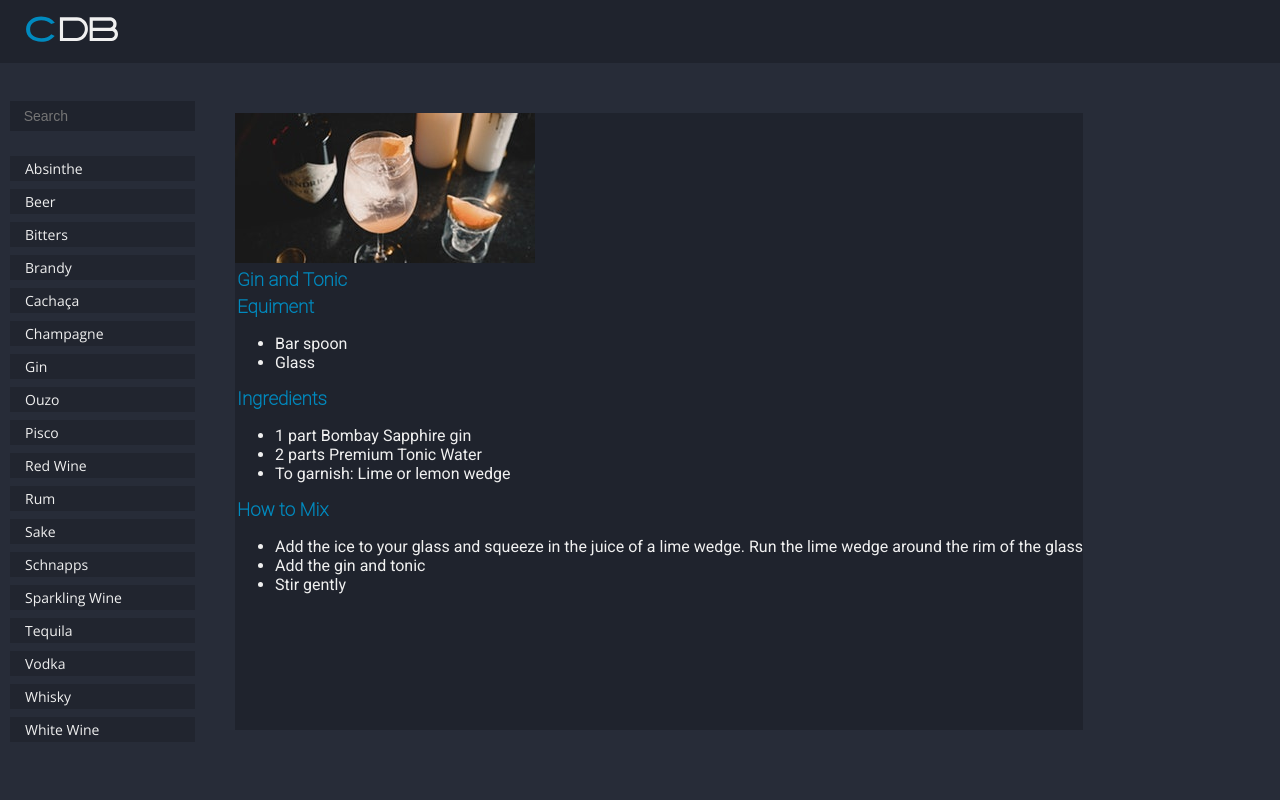
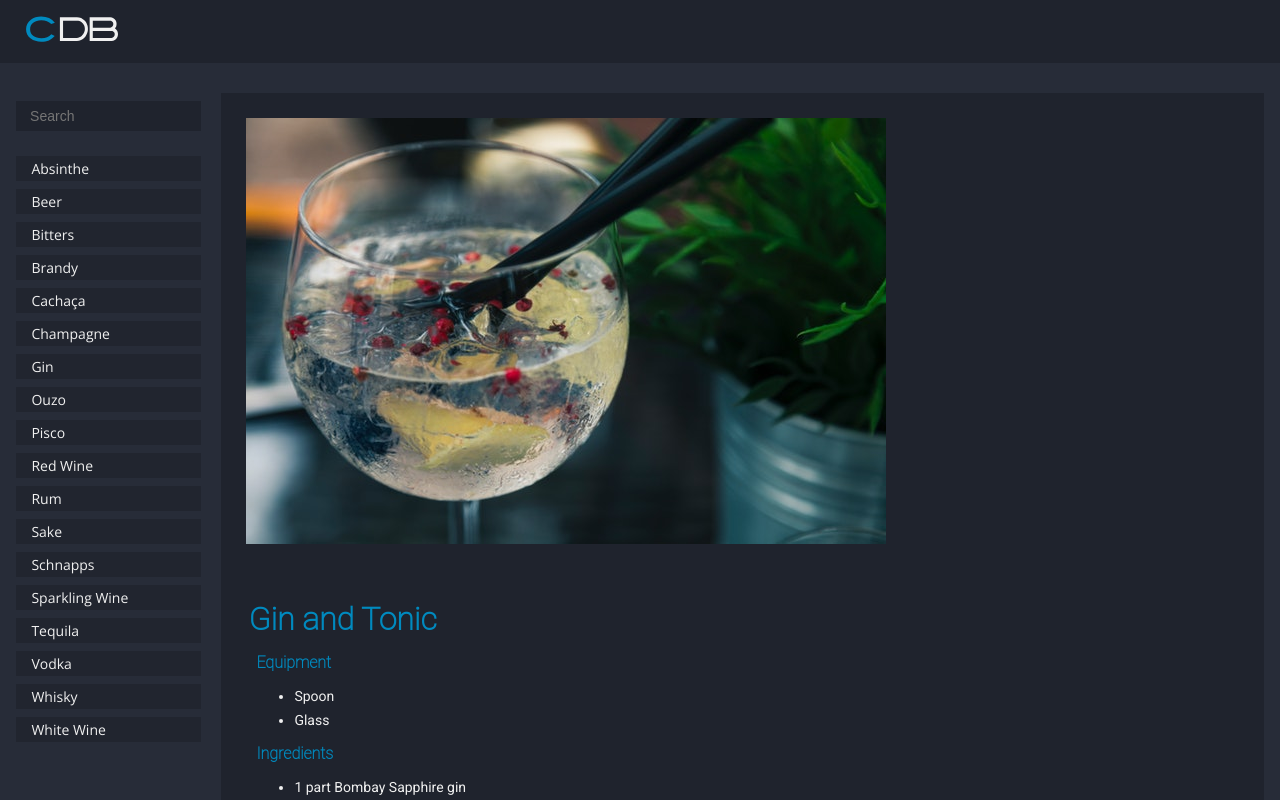
Before and after one commit to samueljhwhite/cocktailrecipe, a React (Create React App) app: page / in a window 1280 px wide. Both pictures are taken after a click on the picture 401 px from the left and 173 px from the top of the page. Shown: the top 800 px of the page. Built offline with nearby package versions, Linux system fonts and the light colour scheme.

Commit message:
some styling, some DB items

```diff
--- a/src/App.css
+++ b/src/App.css
@@ -11,11 +11,17 @@ body {
     min-height: 100%;
 }
 
-h3 {
+h1, h3 {
     font-family: 'Roboto Thin', sans-serif;
     color: #008ABF;
     margin: 2px;
-    margin-bottom: 5px;
+    margin-bottom: 15px;
+}
+
+h4 {
+    font-family: 'Roboto Thin', sans-serif;
+    color: #008ABF;
+    margin: 10px;
 }
 
 .header {
@@ -41,14 +47,17 @@ h3 {
 .primaryDisplay {
     display: flex;
     flex-direction: row;
-    /* align-items: flex-start; */
     align-content: space-evenly;
+    width: 100%;
+    max-width: 99%;
+    margin: 0 auto;
 }
 
 .navigation {
     display: flex;
     flex-direction: column;
     margin: 10px;
+    /* flex-wrap: wrap; */
 }
 
 .searchField {
@@ -66,6 +75,7 @@ h3 {
     order: 2;
     display: flex;
     flex-direction: column;
+    flex-wrap: wrap;
 }
 
 button {
@@ -85,7 +95,6 @@ button {
     display: flex;
     flex-wrap: wrap;
     justify-content: space-evenly;
-    /* justify-content: flex-start; */
     align-content: flex-start;
     align-content: space-between;
     margin: 10px;
@@ -94,7 +103,7 @@ button {
 .cocktailCard {
     background-color: #1f232d;
     text-align: center;
-    margin: 5px;
+    margin: 10px;
     margin-bottom: 25px;
 }
 
@@ -113,6 +122,29 @@ button {
 }
 
 .expandedCocktailCard {
-    margin: 30px;
+    width: 88%;
     background-color: #1f232d;
+    display: flex;
+    align-content: flex-start;
+    align-content: space-between;
+    margin: 10px;
+    flex-wrap: wrap;
 }
+
+.expandedCardImg {
+    margin: 15px;
+    padding: 10px;
+    order: 1;
+}
+
+.cocktailRecipe {
+    margin: 15px;
+    padding: 10px;
+    order: 2;
+    max-width: 900px;
+}
+
+li {
+    font-size: 14px;
+    margin: 8px;
+}
--- a/src/allCocktails.js
+++ b/src/allCocktails.js
@@ -1,127 +1,124 @@
 // import ginAndTonic from './images/ginandtonic.jpg';
-import placeholder from './images/placeholder 4 150 300.jpg'
+import placeholder from './images/placeholder 4 150 300.jpg';
+import mojitoLarge from './images/mojitoLarge.jpg';
+import ginAndTonicLarge from './images/ginAndTonicLarge.jpg';
 
 const allCocktails = [
     {
         id: 1,
         name: 'Gin and Tonic',
         primaryIngredient:  'Gin',
-        method: 'Add ice to a highball glass, pour 1 part gin and then 3 parts tonic.',
         image: placeholder,
-        equipment: ['Bar spoon', 'Glass'],
+        equipment: ['Spoon', 'Glass'],
         ingredients: ['1 part Bombay Sapphire gin', '2 parts Premium Tonic Water', 'To garnish: Lime or lemon wedge'],
-        howToMix: ['Add the ice to your glass and squeeze in the juice of a lime wedge. Run the lime wedge around the rim of the glass', 'Add the gin and tonic', 'Stir gently']
+        recipe: ['Add the ice to your glass and squeeze in the juice of a lime wedge. Run the lime wedge around the rim of the glass', 'Add the gin and tonic', 'Stir gently'],
+        largeImg: ginAndTonicLarge
     },
     {
         id: 2,
         name: 'Mojito',
         primaryIngredient:  'Rum',
-        method: 'Muddle the lime juice, sugar and mint leaves in a small jug, crushing the mint as you go – you can use the end of a rolling pin for this. Pour into a tall glass and add a handful of ice. Pour over the rum, stirring with a long-handled spoon. Top up with soda water, garnish with mint and serve.',
-        image: placeholder
+        image: placeholder,
+        equipment: ['A muddler (or a rolling pin)', 'Spoon', 'Long glass'],
+        ingredients: ['2 parts Bacardi Carta Blanca', 'Half of a fresh lime', 'Fresh mint leaves', '2 heaped spoons of caster sugar', 'A dash of soda water', 'Cubed ice', 'Crushed ice', 'To Garnish: Sprig of fresh mint'],
+        recipe: ['Put the four lime wedges into a glass, then add the sugar and muddle (squish everything together) to release the lime juice', 'Put the mint leaves on one hand and clap. This bruises the leaves and releases the aroma. Rub the mint leaves around the rim of the glass and drop them in. Use a muddler, bar spoon (or even a rolling pin) to gently push the mint down into the lime juice', 'Half fill the glass with crushed ice and pour in the Bacardi Carta Blanca. Stir the mix together until the sugar dissolves', 'Top up with crushed ice, a splash of the soda water and garnish it with a sprig of mint'],
+        largeImg: mojitoLarge
     },
     {
         id: 3,
-        name: 'Screwdriver',
+        name: 'Pina colada',
         primaryIngredient:  'Vodka',
-        method: 'Add ice to a highball glass, pour 1 part vodka and then 3 parts orange juice.',
-        image: placeholder
+        image: placeholder,
+        equipment: ['Sling glass', 'Cocktail shaker', 'Blender'],
+        ingredients: ['6-7 chunks of pineapple', '1 teaspoon of sugar', '1 tablespoon of coconut cream', '50ml Bacardi Carta Blanco', '50ml fresh pineapple juice', 'Ice', 'To Garnish: A pineapple triangle'],
+        recipe: ['Place all your ingredients into the blender (apart from the garnish!) and blend until a smooth consistency', 'Pour into a chilled (or even better, frozen) glass, then add your garnish and serve'],
+        largeImg: mojitoLarge
     },
     {
         id: 4,
         name: 'A sickingly prodigous',
         primaryIngredient: 'sickingly',
-        method: 'A sickingly prodigous profile takes the world for granted.',
-        image: placeholder
+        image: placeholder,
+        // equipment: ,
+        // ingredients: ,
+        // recipe:
     },
     {
         id: 5,
         name: 'Passionate ',
         primaryIngredient: 'evening',
-        method: 'A token of gratitude is often one floor above you. A token of gratitude would die for a grapefruit! Trickery is ever present. A caring mother revels in authority.',
         image: placeholder
     },
     {
         id: 6,
         name: 'Inspiration is a constant.',
         primaryIngredient: 'ennobling',
-        method: 'Shiva will remove the barriers to angelic stardust. The metamorphosis of transformation is now happening worldwide. We are being called to explore the galaxy itself as an interface between insight and sharing.',
         image: placeholder
     },
     {
         id: 7,
         name: 'Inspiration is a constant.',
         primaryIngredient: 'ennobling',
-        method: 'Shiva will remove the barriers to angelic stardust. The metamorphosis of transformation is now happening worldwide. We are being called to explore the galaxy itself as an interface between insight and sharing.',
         image: placeholder
     },
     {
         id: 8,
         name: 'Inspiration is a constant.',
         primaryIngredient: 'ennobling',
-        method: 'Shiva will remove the barriers to angelic stardust. The metamorphosis of transformation is now happening worldwide. We are being called to explore the galaxy itself as an interface between insight and sharing.',
         image: placeholder
     },
     {
         id: 9,
         name: 'Inspiration is a constant.',
         primaryIngredient: 'ennobling',
-        method: 'Shiva will remove the barriers to angelic stardust. The metamorphosis of transformation is now happening worldwide. We are being called to explore the galaxy itself as an interface between insight and sharing.',
         image: placeholder
     },
     {
         id: 10,
         name: 'Inspiration is a constant.',
         primaryIngredient: 'ennobling',
-        method: 'Shiva will remove the barriers to angelic stardust. The metamorphosis of transformation is now happening worldwide. We are being called to explore the galaxy itself as an interface between insight and sharing.',
         image: placeholder
     },
     {
         id: 11,
         name: 'Inspiration is a constant.',
         primaryIngredient: 'ennobling',
-        method: 'Shiva will remove the barriers to angelic stardust. The metamorphosis of transformation is now happening worldwide. We are being called to explore the galaxy itself as an interface between insight and sharing.',
         image: placeholder
     },
     {
         id: 12,
         name: 'Inspiration is a constant.',
         primaryIngredient: 'ennobling',
-        method: 'Shiva will remove the barriers to angelic stardust. The metamorphosis of transformation is now happening worldwide. We are being called to explore the galaxy itself as an interface between insight and sharing.',
         image: placeholder
     },
     {
         id: 13,
         name: 'Inspiration is a constant.',
         primaryIngredient: 'ennobling',
-        method: 'Shiva will remove the barriers to angelic stardust. The metamorphosis of transformation is now happening worldwide. We are being called to explore the galaxy itself as an interface between insight and sharing.',
         image: placeholder
     },
     {
         id: 14,
         name: 'Inspiration is a constant.',
         primaryIngredient: 'ennobling',
-        method: 'Shiva will remove the barriers to angelic stardust. The metamorphosis of transformation is now happening worldwide. We are being called to explore the galaxy itself as an interface between insight and sharing.',
         image: placeholder
     },
     {
         id: 15,
         name: 'Inspiration is a constant.',
         primaryIngredient: 'ennobling',
-        method: 'Shiva will remove the barriers to angelic stardust. The metamorphosis of transformation is now happening worldwide. We are being called to explore the galaxy itself as an interface between insight and sharing.',
         image: placeholder
     },
     {
         id: 16,
         name: 'Inspiration is a constant.',
         primaryIngredient: 'ennobling',
-        method: 'Shiva will remove the barriers to angelic stardust. The metamorphosis of transformation is now happening worldwide. We are being called to explore the galaxy itself as an interface between insight and sharing.',
         image: placeholder
     },
     {
         id: 17,
         name: 'Inspiration is a constant.',
         primaryIngredient: 'ennobling',
-        method: 'Shiva will remove the barriers to angelic stardust. The metamorphosis of transformation is now happening worldwide. We are being called to explore the galaxy itself as an interface between insight and sharing.',
         image: placeholder
     }
 ];
--- a/src/components/ExpandedCard.js
+++ b/src/components/ExpandedCard.js
@@ -3,27 +3,30 @@ import ListGenerator from './ListGenerator.js';
 
 
 function ExpandedCard({displayRecipe}) {
-    const { image, name, equipment, ingredients,howToMix } = displayRecipe;
+    const { image, name, equipment, ingredients, recipe } = displayRecipe;
+    const { largeImg } = displayRecipe;
 
     return (
         <div className='expandedCocktailCard'>
             <div className='expandedCardImg'>
-                <img className='cardImgLarge' src={image} alt={image} />
+                <img src={largeImg} alt={name} />
             </div>
             <div className='cocktailRecipe'>
-                <h3>{name}</h3>
+                <h1>{name}</h1>
 
-                <h3>Equiment</h3>
+                <h4>Equipment</h4>
                 <ListGenerator list={equipment} />
 
-                <h3>Ingredients</h3>
+                <h4>Ingredients</h4>
                 <ListGenerator list={ingredients} />
 
-                <h3>How to Mix</h3>
-                <ListGenerator list={howToMix} />
+                <h4>Recipe</h4>
+                <ListGenerator list={recipe} />
             </div>
         </div>
     );
 }
 
 export default ExpandedCard;
+
+// <img className='cardImgLarge' src={image} alt={image} />
--- a/src/components/ListGenerator.js
+++ b/src/components/ListGenerator.js
@@ -3,7 +3,7 @@ import ListItem from './ListItem.js';
 
 function ListGenerator({list}) {
     return (
-            <ul className='list'>
+            <ul>
                 {
                     list.map((listItem, i) => {
                         return (
```
Also changed, not shown: src/images/ginAndTonicLarge.jpg (added), src/images/mojitoLarge.jpg (added).
